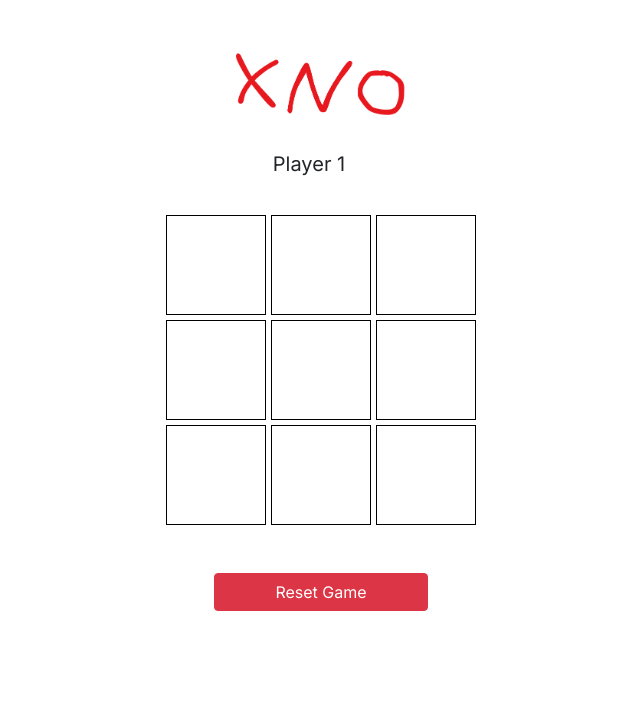
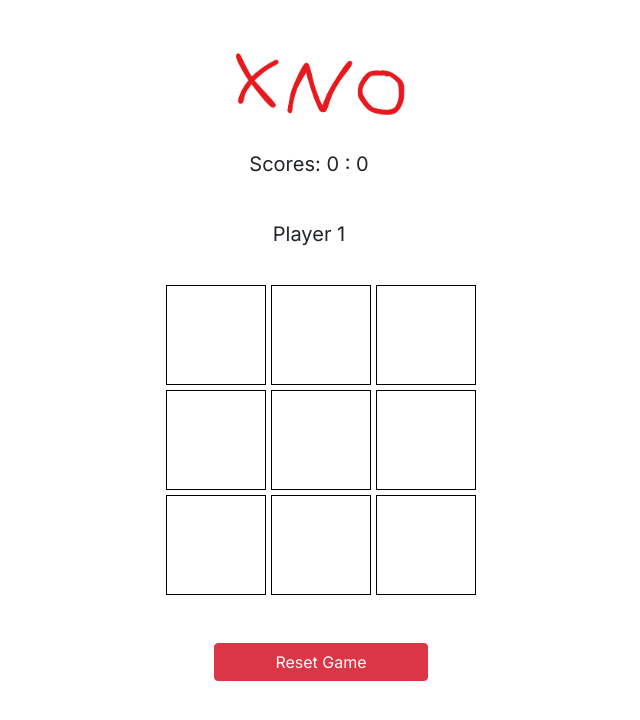
Before and after one commit to substitute03/xno-react, a Next.js app: page / in a window 1280 px wide. Shown: the top 720 px of the page, without its empty margins (319-959 px from the left). Built offline with nearby package versions, Linux system fonts and the light colour scheme.

Commit message:
Add scoring system

```diff
--- a/components/game.tsx
+++ b/components/game.tsx
@@ -1,17 +1,20 @@
 import { useState } from 'react';
 import GameBoard from './gameBoard';
-import { GameStateUpdate, State } from '../models/gameState';
+import { GameStateUpdate, Scores, State } from '../models/gameState';
 
 
 
 export default function Game() {
    const[message, setMessage] = useState("");
+   const[scores, setScores] = useState({player1Score: 0, player2Score: 0} as Scores);
 
   // Callback function to receive winner information from GameBoard
   const handleGameStateUpdate = (gameState: GameStateUpdate) => {
    gameState.state === State.WinnerFound
    ? setMessage(`${gameState.description} wins! 🎉`)
    : setMessage(`${gameState.description}`)
+
+   setScores(gameState.scores);
  };
 
 
@@ -21,6 +24,9 @@ export default function Game() {
       <img src="./XNO_Logo.png" alt="logo"></img>
    </div>
    <div className='row col-12 fs-5 text-center mt-4'>
+      <p>Scores: {scores.player1Score} : {scores.player2Score} </p>
+   </div>
+   <div className='row col-12 fs-5 text-center mt-4'>
       <p>{message}</p>
    </div>
    <GameBoard gameStateUpdate={handleGameStateUpdate}></GameBoard>
--- a/components/gameBoard.tsx
+++ b/components/gameBoard.tsx
@@ -1,5 +1,5 @@
 import { useEffect, useRef, useState } from "react";
-import { GameStateUpdate, State } from "../models/gameState";
+import { GameStateUpdate, State, Scores } from "../models/gameState";
 import Cell from "./cell";
 
 interface GameBoardProps {
@@ -13,11 +13,15 @@ export default function GameBoard({ gameStateUpdate: handleGameStateUpdate }: Ga
       [defaultGridValue, defaultGridValue, defaultGridValue],
       [defaultGridValue, defaultGridValue, defaultGridValue]];
 
+   const initialScores: Scores = {
+      player1Score: 0,
+      player2Score: 0
+   }
+
    const[gameBoard, setGameBoard] = useState(initialGrid);
    const[playerTurn, setPlayerTurn] = useState(0);
    const[gameState, setGameState] = useState(State.InProgress);
-   const [cells, setCells] = useState<{[key: string]: React.ReactElement}>({});
-
+   const[scores, setScores] = useState(initialScores);
 
    // useRef will store a reference to something. The component will then NOT re-render if this thing/object/variable changes.
    // This means I don't have to include it in the onGameStateChange useEffect hooks' dependency array, although this isn't really necessary or important.
@@ -25,26 +29,46 @@ export default function GameBoard({ gameStateUpdate: handleGameStateUpdate }: Ga
    const handleGameStateUpdateRef = useRef(handleGameStateUpdate);
 
    useEffect(function onGameStateChange() {
+      if (gameState === State.WinnerFound) {
+         let newScores = scores;
+
+         switch (playerTurn) {
+             case 0:
+                 newScores.player1Score++;
+                 setScores(newScores);
+                 break;
+             case 1:
+                 newScores.player2Score++;
+                 setScores(newScores);
+                 break;
+             default:
+                 break;
+         }
+     }
+
       const gameStateUpdate: GameStateUpdate =
          gameState === State.WinnerFound
             ? {
                   description: `Player ${playerTurn === 0 ? "1" : "2"}`,
                   state: State.WinnerFound,
+                  scores: scores
                }
             : gameState === State.Draw
             ? {
                   description: `Draw`,
                   state: State.Draw,
+                  scores: scores
                }
             : {
                   description: `Player ${playerTurn === 0 ? 1 : 2}`,
                   state: State.InProgress,
+                  scores: scores
                };
 
       // Communicate the game state to parent.
       handleGameStateUpdateRef.current(gameStateUpdate);
 
-    }, [gameState, playerTurn]);
+    }, [gameState, playerTurn, scores]);
 
    function cellOnClick(r: number, c: number): void{
       if (gameBoard[r][c] !== defaultGridValue ||
@@ -59,35 +83,45 @@ export default function GameBoard({ gameStateUpdate: handleGameStateUpdate }: Ga
       checkForWinner();
 
       if (gameState === State.InProgress){
-         const nextPlayer = playerTurn === 0 ? 1: 0;
+         const nextPlayer : number = playerTurn === 0 ? 1: 0;
          setPlayerTurn(nextPlayer);
       }
    }
 
    function checkForWinner(): void {
+      checkForDraw();
+      checkRows();
+      checkColumns();
+      checkDiagonals();
+   }
+
+   function checkForDraw(): void {
       if (!gameBoard.flatMap(row => row).some(value => value === defaultGridValue)){
          setGameState(State.Draw);
       }
+   }
 
-      // Checking rows
+   function checkRows(): void {
       for (let i = 0; i < 3; i++) {
-        const rowSum = gameBoard[i][0] + gameBoard[i][1] + gameBoard[i][2];
+         const rowSum = gameBoard[i][0] + gameBoard[i][1] + gameBoard[i][2];
 
-        if (rowSum === 0 || rowSum === 3){
+         if (rowSum === 0 || rowSum === 3){
          setGameState(State.WinnerFound);
-        }
+         }
       }
+   }
 
-      // Checking columns
-      for (let j = 0; j < 3; j++) {
-        const colSum = gameBoard[0][j] + gameBoard[1][j] + gameBoard[2][j];
+   function checkColumns(): void {
+      for (let i = 0; i < 3; i++) {
+         const colSum = gameBoard[0][i] + gameBoard[1][i] + gameBoard[2][i];
 
          if (colSum === 0 || colSum === 3){
             setGameState(State.WinnerFound);
          }
       }
+   }
 
-      // Checking diagonals
+   function checkDiagonals(): void{
       const diagonal1Sum = gameBoard[0][0] + gameBoard[1][1] + gameBoard[2][2];
       const diagonal2Sum = gameBoard[0][2] + gameBoard[1][1] + gameBoard[2][0];
 
@@ -95,14 +129,13 @@ export default function GameBoard({ gameStateUpdate: handleGameStateUpdate }: Ga
          diagonal2Sum === 0 || diagonal2Sum === 3){
             setGameState(State.WinnerFound);
       }
-    }
+   }
 
     function resetGameBoard(): void{
       setGameBoard(initialGrid);
       setPlayerTurn(0);
       setGameState(State.InProgress);
     }
-
 
    return (
       <>
```
Also changed, not shown: models/gameState.tsx (+9 -3 lines).
